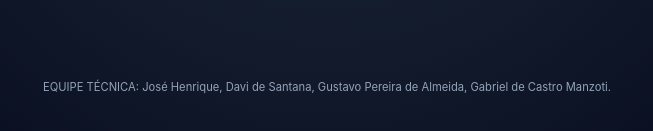
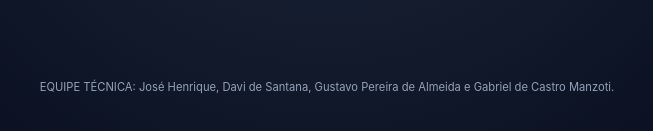
Before and after one commit to davissantana-byte/Loja-Virtual-Industrial-com-Dashboard-SCADA, a plain HTML site: page index.html in a window 1280 px wide. Shown: the part 666-797 px from the top of the page, 313-966 px from the left. Drawn offline with Linux system fonts and the light colour scheme.

Commit message:
testando

```diff
--- a/index.html
+++ b/index.html
@@ -128,7 +128,7 @@
     </main>
 
     <footer>
-        <p>EQUIPE TÉCNICA: José Henrique, Davi de Santana, Gustavo Pereira de Almeida, Gabriel de Castro Manzoti.</p>
+        <p>EQUIPE TÉCNICA: José Henrique, Davi de Santana, Gustavo Pereira de Almeida e Gabriel de Castro Manzoti.</p>
     </footer>
 
     <script src="https://www.gstatic.com/firebasejs/10.7.1/firebase-app-compat.js"></script>
```
